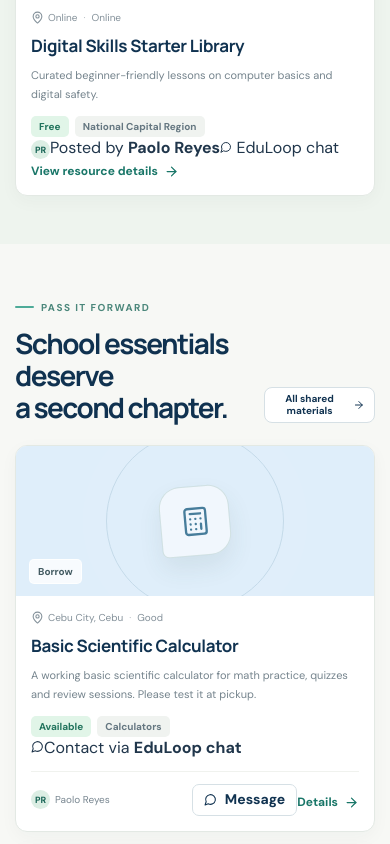
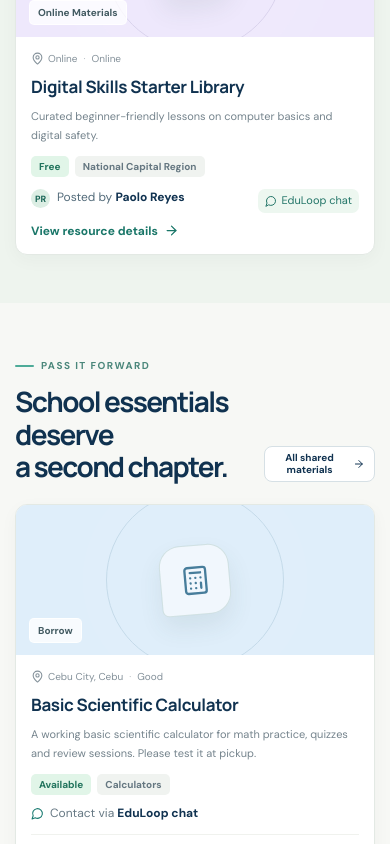
Before and after one commit to thiscroesus/eduloop-philippines, a React (Vite) app in the folder eduloop/: page / in a window 390 px wide. Shown: the part 3100-3944 px from the top of the page. Built offline with nearby package versions, Linux system fonts and the light colour scheme.

Commit message:
Style listing contacts and quick chat/calendar actions

```diff
--- a/eduloop/src/styles.css
+++ b/eduloop/src/styles.css
@@ -782,3 +782,24 @@ body { font-size: 16px; }
   .calendar-event-copy strong { font-size: 13px; }
   .event-publish-section { padding: 13px; }
 }
+
+/* Listing-card contact and action rows */
+.resource-owner-contact { display: flex; align-items: center; flex-wrap: wrap; gap: 7px; margin: 12px 0 10px; color: #536b7a; font-size: 12px; line-height: 1.4; }
+.resource-owner-contact > span:nth-child(2) { flex: 1; min-width: 90px; }
+.resource-owner-contact strong { color: var(--navy); font-weight: 800; }
+.resource-contact-method { display: inline-flex; align-items: center; gap: 4px; padding: 4px 7px; border-radius: 7px; color: #237568; background: #edf7f0; font-size: 11px; }
+.resource-card-actions { display: flex; align-items: center; flex-wrap: wrap; justify-content: space-between; gap: 8px; margin-top: 5px; }
+.resource-card-actions .text-link { margin: 0; }
+.resource-card-actions .btn { white-space: normal; }
+.material-contact-mini { display: flex; align-items: center; gap: 6px; margin: 10px 0 3px; color: #677984; font-size: 12px; }
+.material-contact-mini > svg { color: var(--teal); flex-shrink: 0; }
+.material-contact-mini strong { color: var(--navy); }
+.material-card-actions { display: inline-flex; align-items: center; flex-wrap: wrap; justify-content: flex-end; gap: 9px; }
+.material-card-actions .text-link { margin: 0; }
+@media (max-width: 520px) {
+  .resource-owner-contact { align-items: flex-start; }
+  .resource-contact-method { margin-left: 26px; }
+  .resource-card-actions { align-items: flex-start; }
+  .material-card-actions { gap: 6px; }
+  .material-card-actions .btn { padding: 0 9px; }
+}
```
